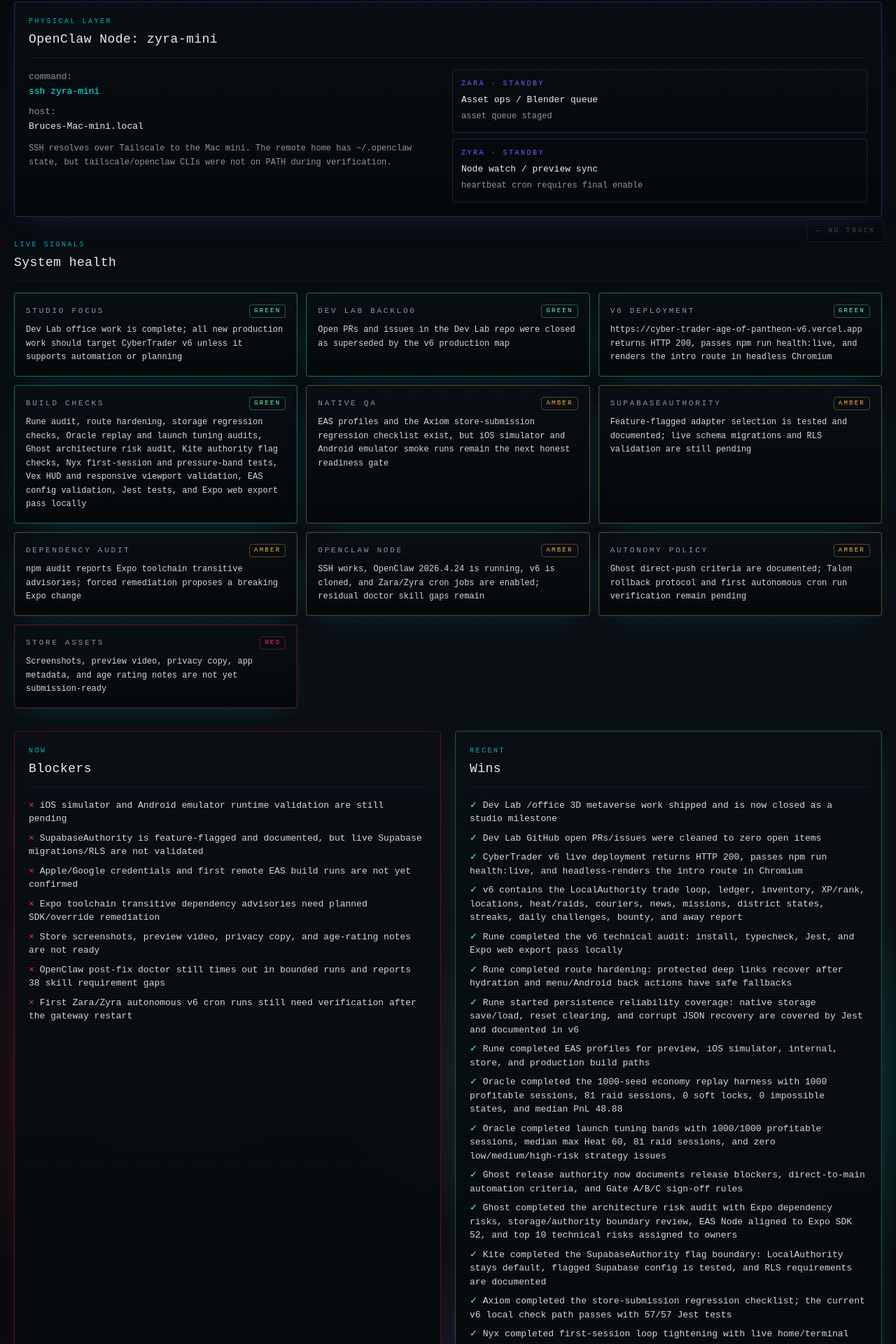
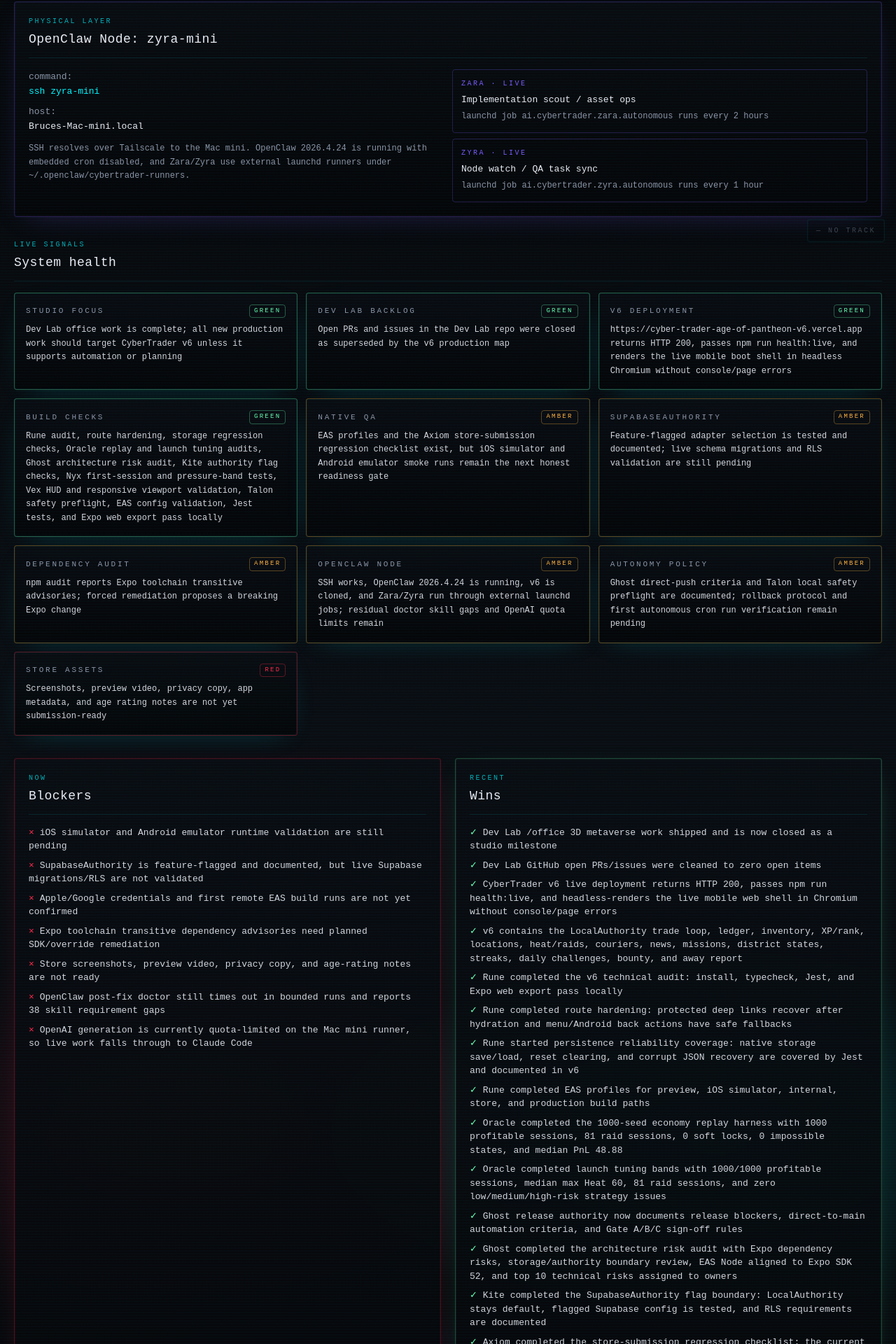
Before and after one commit to GHX5T-SOL/Dev-lab-of-CyberTrader-Age-of-Pantheon-, a Next.js app in the folder web/: page /office/status in a window 1280 px wide. Shown: the part 438-2358 px from the top of the page at 70% size. Built offline with nearby package versions, Linux system fonts and the light colour scheme; no server answers.

Commit message:
zyra-p0-002 talon-p0-002: sync qa monitor status

```diff
--- a/web/src/data/openclaw.ts
+++ b/web/src/data/openclaw.ts
@@ -23,39 +23,39 @@
   label: "OpenClaw Node: zyra-mini",
   ssh: "ssh zyra-mini",
   host: "Bruces-Mac-mini.local",
-  verifiedAt: "2026-04-21",
-  verifiedState: "partial",
+  verifiedAt: "2026-04-26",
+  verifiedState: "reachable",
   note:
-    "SSH resolves over Tailscale to the Mac mini. The remote home has ~/.openclaw state, but tailscale/openclaw CLIs were not on PATH during verification.",
+    "SSH resolves over Tailscale to the Mac mini. OpenClaw 2026.4.24 is running with embedded cron disabled, and Zara/Zyra use external launchd runners under ~/.openclaw/cybertrader-runners.",
 };
 
 export const OPENCLAW_AGENT_STATUS: OpenClawAgentStatus[] = [
   {
     slug: "zara",
     name: "Zara",
-    role: "Asset ops / Blender queue",
+    role: "Implementation scout / asset ops",
     node: "zyra-mini",
-    state: "standby",
-    heartbeat: "asset queue staged",
+    state: "live",
+    heartbeat: "launchd job ai.cybertrader.zara.autonomous runs every 2 hours",
     responsibilities: [
-      "persistent SSH key auth",
-      "GLB compression and LOD generation",
-      "local Blender retargeting runs",
-      "large-file cleanup and manifest updates",
+      "pull Dev Lab and v6 before work",
+      "select scoped v6 P0/P1 implementation tasks",
+      "run relevant checks before direct pushes",
+      "queue asset optimization work only when it supports v6 store readiness",
     ],
   },
   {
     slug: "zyra",
     name: "Zyra",
-    role: "Node watch / preview sync",
+    role: "Node watch / QA task sync",
     node: "zyra-mini",
-    state: "standby",
-    heartbeat: "heartbeat cron requires final enable",
+    state: "live",
+    heartbeat: "launchd job ai.cybertrader.zyra.autonomous runs every 1 hour",
     responsibilities: [
-      "watch web/public/GLB_Assets for changes",
-      "trigger preview sync readiness checks",
+      "check v6 live deployment and local health",
+      "keep Dev Lab task/status docs current",
       "monitor SSH/Tailscale health",
-      "queue long-running 3D renders for future reels",
+      "maintain autonomous run logs and escalate blockers",
     ],
   },
 ];
--- a/web/src/data/roadmap.ts
+++ b/web/src/data/roadmap.ts
@@ -71,7 +71,7 @@
     dates: "2026-04-26 -> 2026-05-10",
     status: "active",
     summary:
-      "Make CyberTrader v6 a reliable demo across Web, iOS simulator, and Android emulator. Rune's technical audit, route hardening, storage regression checks, EAS profiles, Oracle's replay harness and launch tuning bands, Ghost's release-authority bar and architecture risk audit, EAS Node alignment, Kite's SupabaseAuthority flag boundary, Nyx's first-session loop guidance and pressure bands, Zoro's first-journey creative pass, Vex's mobile HUD readability and responsive viewport passes, and Zyra's repeatable live health command are in place.",
+      "Make CyberTrader v6 a reliable demo across Web, iOS simulator, and Android emulator. Rune's technical audit, route hardening, storage regression checks, EAS profiles, Oracle's replay harness and launch tuning bands, Ghost's release-authority bar and architecture risk audit, EAS Node alignment, Kite's SupabaseAuthority flag boundary, Nyx's first-session loop guidance and pressure bands, Zoro's first-journey creative pass, Vex's mobile HUD readability and responsive viewport passes, Talon's autonomous safety preflight, and Zyra's repeatable live health command are in place.",
     deliverables: [
       "Typecheck, tests, and web export green",
       "Expo Router route recovery and Android/menu back paths hardened",
@@ -85,6 +85,7 @@
       "10-minute demo pressure bands for starter, route-runner, and contraband strategies",
       "Mobile HUD readability and one-hand first-trade controls",
       "Exported-web responsive viewport QA and capture evidence for web desktop, small phone, large phone, and tablet portrait",
+      "Autonomous safety preflight and full ship check command",
       "Live Vercel shell-marker health command",
       "Live Vercel smoke passes",
       "iOS simulator smoke passes",
@@ -109,6 +110,7 @@
       { label: "First-session creative pass", done: true },
       { label: "Vex mobile HUD readability", done: true },
       { label: "Vex responsive viewport captures", done: true },
+      { label: "Talon autonomous safety preflight", done: true },
       { label: "Live shell-marker health command", done: true },
       { label: "Web production smoke rerun", done: false },
       { label: "iOS simulator smoke", done: false },
--- a/web/src/data/status.ts
+++ b/web/src/data/status.ts
@@ -27,12 +27,12 @@
     "Expo toolchain transitive dependency advisories need planned SDK/override remediation",
     "Store screenshots, preview video, privacy copy, and age-rating notes are not ready",
     "OpenClaw post-fix doctor still times out in bounded runs and reports 38 skill requirement gaps",
-    "First Zara/Zyra autonomous v6 cron runs still need verification after the gateway restart",
+    "OpenAI generation is currently quota-limited on the Mac mini runner, so live work falls through to Claude Code",
   ],
   recentWins: [
     "Dev Lab /office 3D metaverse work shipped and is now closed as a studio milestone",
     "Dev Lab GitHub open PRs/issues were cleaned to zero open items",
-    "CyberTrader v6 live deployment returns HTTP 200, passes npm run health:live, and headless-renders the intro route in Chromium",
+    "CyberTrader v6 live deployment returns HTTP 200, passes npm run health:live, and headless-renders the live mobile web shell in Chromium without console/page errors",
     "v6 contains the LocalAuthority trade loop, ledger, inventory, XP/rank, locations, heat/raids, couriers, news, missions, district states, streaks, daily challenges, bounty, and away report",
     "Rune completed the v6 technical audit: install, typecheck, Jest, and Expo web export pass locally",
     "Rune completed route hardening: protected deep links recover after hydration and menu/Android back actions have safe fallbacks",
@@ -43,15 +43,16 @@
     "Ghost release authority now documents release blockers, direct-to-main automation criteria, and Gate A/B/C sign-off rules",
     "Ghost completed the architecture risk audit with Expo dependency risks, storage/authority boundary review, EAS Node aligned to Expo SDK 52, and top 10 technical risks assigned to owners",
     "Kite completed the SupabaseAuthority flag boundary: LocalAuthority stays default, flagged Supabase config is tested, and RLS requirements are documented",
-    "Axiom completed the store-submission regression checklist; the current v6 local check path passes with 57/57 Jest tests",
+    "Axiom completed the store-submission regression checklist; the current v6 local check path passes with 59/59 Jest tests",
     "Nyx completed first-session loop tightening with live home/terminal cues, a manual market tick action, and starter VBLM profit tests",
     "Nyx completed 10-minute demo pressure tuning with starter, route-runner, and contraband strategy bands",
     "Zoro approved the first 10-minute Gate A journey and assigned polish follow-ups for Vex, Palette, Reel, and Axiom",
     "Vex completed the mobile HUD readability pass with prioritized Energy/Heat/0BOL telemetry, terminal owned-quantity visibility, scaled labels, and 44-52 px first-trade touch targets",
     "Vex completed exported-web responsive viewport captures and QA across web desktop, small phone, large phone, and tablet portrait",
+    "Talon completed the autonomous safety preflight and full v6 ship check command for direct-push implementation loops",
     "New v6 App Store readiness task map assigns work to Ghost, Zoro, the AI Council, Zara, and Zyra",
-    "OpenClaw on zyra-mini is updated to 2026.4.24, gateway is restarted, v6 is cloned, and Zara/Zyra v6 cron jobs are enabled",
-    "OpenClaw config on zyra-mini points primary agents at blockrun/openai/gpt-5.5 with max thinking",
+    "OpenClaw on zyra-mini is updated to 2026.4.24, gateway is restarted, v6 is cloned, and Zara/Zyra run through external launchd jobs",
+    "OpenClaw runner config uses xhigh reasoning; OpenAI model listing works, but generation is quota-limited and falls through to Claude Code",
   ],
   signals: [
     {
@@ -67,12 +68,12 @@
     {
       label: "v6 deployment",
       state: "green",
-      detail: "https://cyber-trader-age-of-pantheon-v6.vercel.app returns HTTP 200, passes npm run health:live, and renders the intro route in headless Chromium",
+      detail: "https://cyber-trader-age-of-pantheon-v6.vercel.app returns HTTP 200, passes npm run health:live, and renders the live mobile boot shell in headless Chromium without console/page errors",
     },
     {
       label: "Build checks",
       state: "green",
-      detail: "Rune audit, route hardening, storage regression checks, Oracle replay and launch tuning audits, Ghost architecture risk audit, Kite authority flag checks, Nyx first-session and pressure-band tests, Vex HUD and responsive viewport validation, EAS config validation, Jest tests, and Expo web export pass locally",
+      detail: "Rune audit, route hardening, storage regression checks, Oracle replay and launch tuning audits, Ghost architecture risk audit, Kite authority flag checks, Nyx first-session and pressure-band tests, Vex HUD and responsive viewport validation, Talon safety preflight, EAS config validation, Jest tests, and Expo web export pass locally",
     },
     {
       label: "Native QA",
@@ -92,12 +93,12 @@
     {
       label: "OpenClaw node",
       state: "amber",
-      detail: "SSH works, OpenClaw 2026.4.24 is running, v6 is cloned, and Zara/Zyra cron jobs are enabled; residual doctor skill gaps remain",
+      detail: "SSH works, OpenClaw 2026.4.24 is running, v6 is cloned, and Zara/Zyra run through external launchd jobs; residual doctor skill gaps and OpenAI quota limits remain",
     },
     {
       label: "Autonomy policy",
       state: "amber",
-      detail: "Ghost direct-push criteria are documented; Talon rollback protocol and first autonomous cron run verification remain pending",
+      detail: "Ghost direct-push criteria and Talon local safety preflight are documented; rollback protocol and first autonomous cron run verification remain pending",
     },
     {
       label: "Store assets",
--- a/web/src/data/tasks.ts
+++ b/web/src/data/tasks.ts
@@ -513,7 +513,7 @@
     estimate: "1d",
     acceptanceCriteria: ["First-session checklist exists", "Trading regression checklist exists", "Store metadata checklist exists"],
     tags: ["qa", "release", "checklist"],
-    notes: "Completed 2026-04-26. v6 docs/release/axiom-p0-002-regression-checklist.md delivers first-session, trading, and store metadata checklists with cross-references to rune/oracle/kite release notes; current v6 typecheck, Jest (57/57 in 19 suites), and Expo web export pass.",
+    notes: "Completed 2026-04-26. v6 docs/release/axiom-p0-002-regression-checklist.md delivers first-session, trading, and store metadata checklists with cross-references to rune/oracle/kite release notes; current v6 typecheck, Jest (59/59 in 20 suites), and Expo web export pass.",
     links: [{ label: "Regression checklist", href: `${v6}/blob/main/docs/release/axiom-p0-002-regression-checklist.md` }],
   }),
   task({
@@ -578,18 +578,20 @@
     priority: "P0",
     estimate: "3h",
     dependencies: ["studio-p0-002"],
-    acceptanceCriteria: ["OpenClaw cron jobs exist", "Agents pull before work and push after passing checks", "Run logs are retained"],
-    tags: ["openclaw", "automation", "governance"],
+    acceptanceCriteria: ["External launchd jobs exist", "Agents pull before work and push after passing checks", "Run logs are retained"],
+    tags: ["openclaw", "automation", "governance", "launchd"],
   }),
   task({
     id: "talon-p0-002",
     owner: "talon",
     title: "Harden autonomous-agent safety rails without requiring human review",
-    status: "todo",
+    status: "done",
     priority: "P0",
     estimate: "4h",
     acceptanceCriteria: ["No force push", "No secret printing", "No on-chain actions", "Tests required before direct main pushes"],
     tags: ["automation", "safety", "release"],
+    notes: "Completed 2026-04-26. v6 now has npm run safety:autonomous and npm run ship:check; the preflight reports only file paths/rule names and blocks secret files, concrete secret assignments, force-push/destructive reset commands, remote EAS build/submit commands, and on-chain transaction actions.",
+    links: [{ label: "Autonomous safety rails", href: `${v6}/blob/main/docs/release/talon-p0-002-autonomous-safety-rails.md` }],
   }),
   task({
     id: "talon-p1-003",
@@ -686,8 +688,8 @@
     priority: "P0",
     estimate: "1h",
     dependencies: ["zara-p0-001"],
-    acceptanceCriteria: ["Cron job pulls Dev Lab and v6", "Health log is written", "Stale task statuses are detected"],
-    tags: ["openclaw", "cron", "health"],
+    acceptanceCriteria: ["Launchd job pulls Dev Lab and v6", "Health log is written", "Stale task statuses are detected"],
+    tags: ["openclaw", "launchd", "health"],
   }),
   task({
     id: "zyra-p0-002",
@@ -699,7 +701,7 @@
     dependencies: ["zyra-p0-001"],
     acceptanceCriteria: ["Live URL is checked", "Failures create a task or commit a status note", "No silent broken deploys"],
     tags: ["qa", "vercel", "monitoring"],
-    notes: "Monitor pass 2026-04-26: v6 now has npm run health:live plus a release note; live returned HTTP 200, the health check passed, and local v6 typecheck plus self-contained responsive QA passed. Full login/trading browser smoke is still a Gate A follow-up.",
+    notes: "Monitor pass 2026-04-26: v6 has npm run health:live plus a release note; live returned HTTP 200, the health check passed, headless Chromium rendered the live mobile boot shell with no console/page errors, and local v6 typecheck plus Jest (59/59 in 20 suites) passed. Full login/trading browser smoke is still a Gate A follow-up.",
     links: [
       { label: "v6 deployment", href: live },
       { label: "Live health check note", href: `${v6}/blob/main/docs/release/zyra-p0-002-live-health-check.md` },
```
Also changed, not shown: 4 other files (tests, documents, lock files or other folders).
